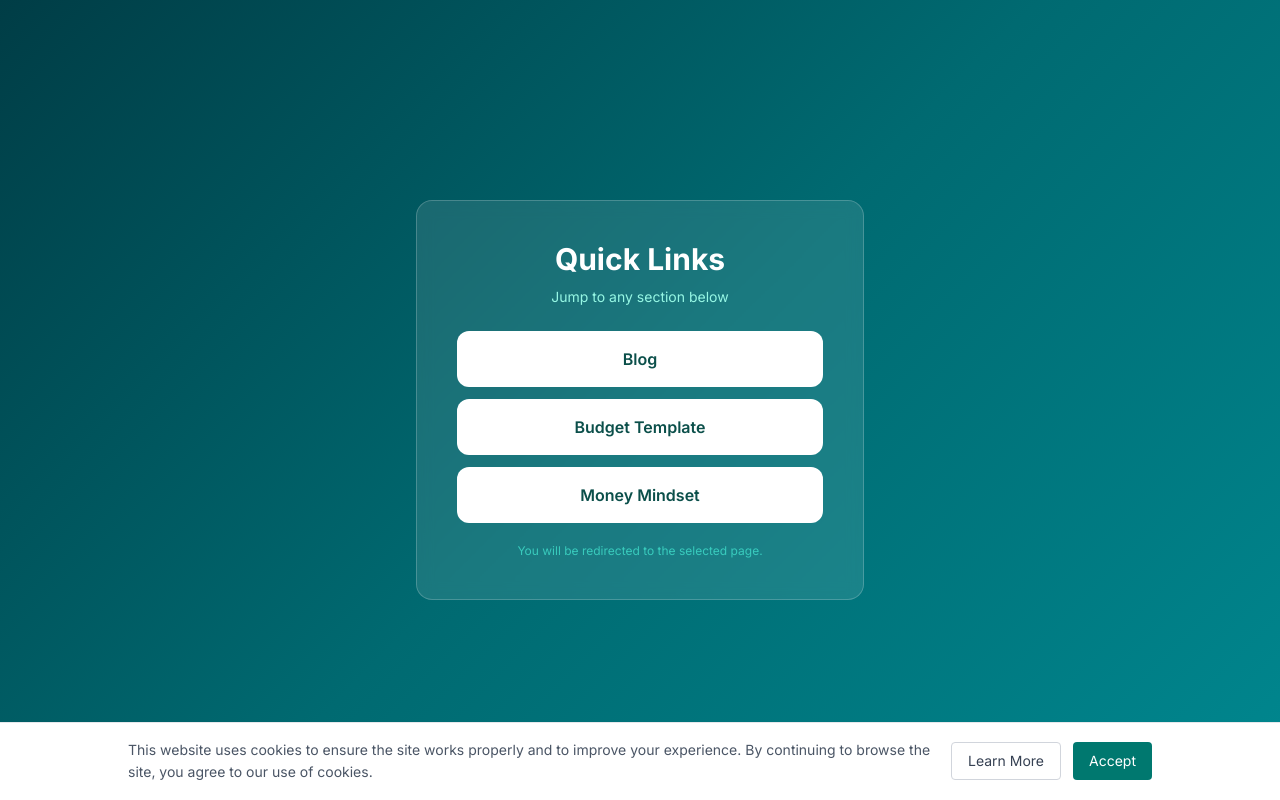
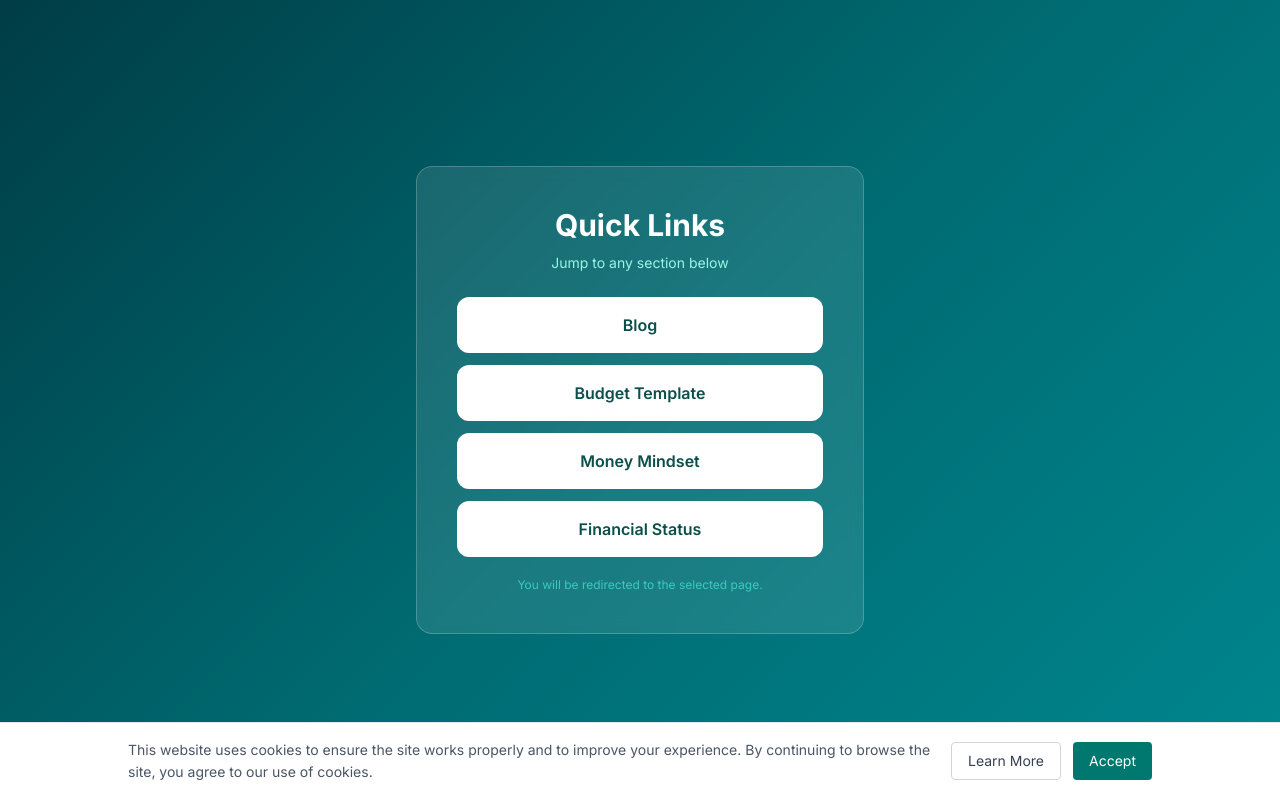
Before and after one commit to apunu-inc/mindthenaira, a React (Vite) app: page /links in a window 1280 px wide. Built offline with nearby package versions, Linux system fonts and the light colour scheme.

Commit message:
Added new page to link

```diff
--- a/src/pages/Links.jsx
+++ b/src/pages/Links.jsx
@@ -42,6 +42,12 @@ export default function Links() {
             >
               Money Mindset
             </Link>
+            <Link
+              to="/blog/do-you-know-your-financial-status"
+              className="block w-full p-4 rounded-xl bg-white text-teal-900 font-semibold hover:bg-teal-50 transition-all hover:shadow-lg text-center"
+            >
+              Financial Status{" "}
+            </Link>
           </div>
 
           <p className="text-xs text-teal-300/70 mt-5 text-center">
```
